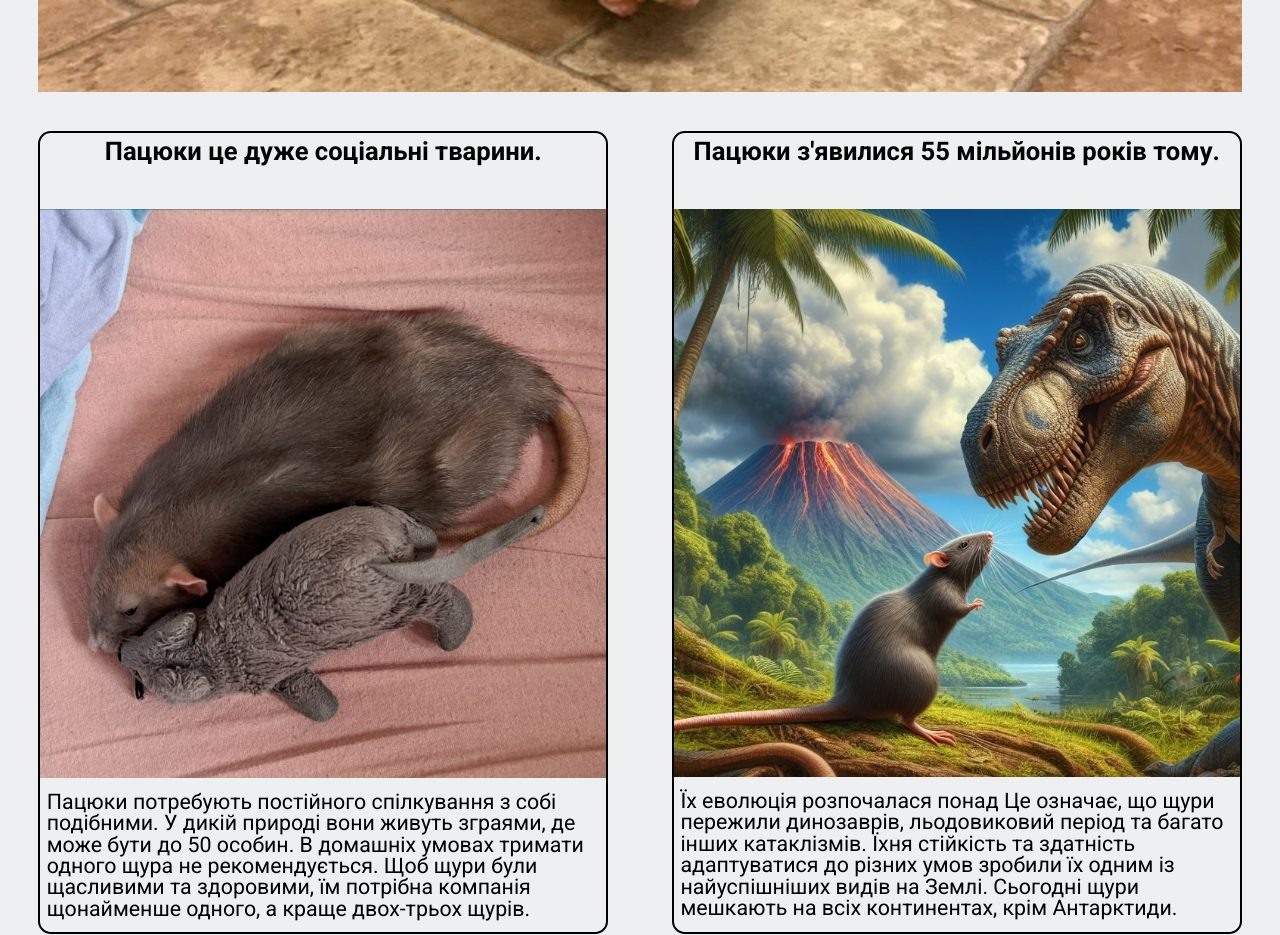
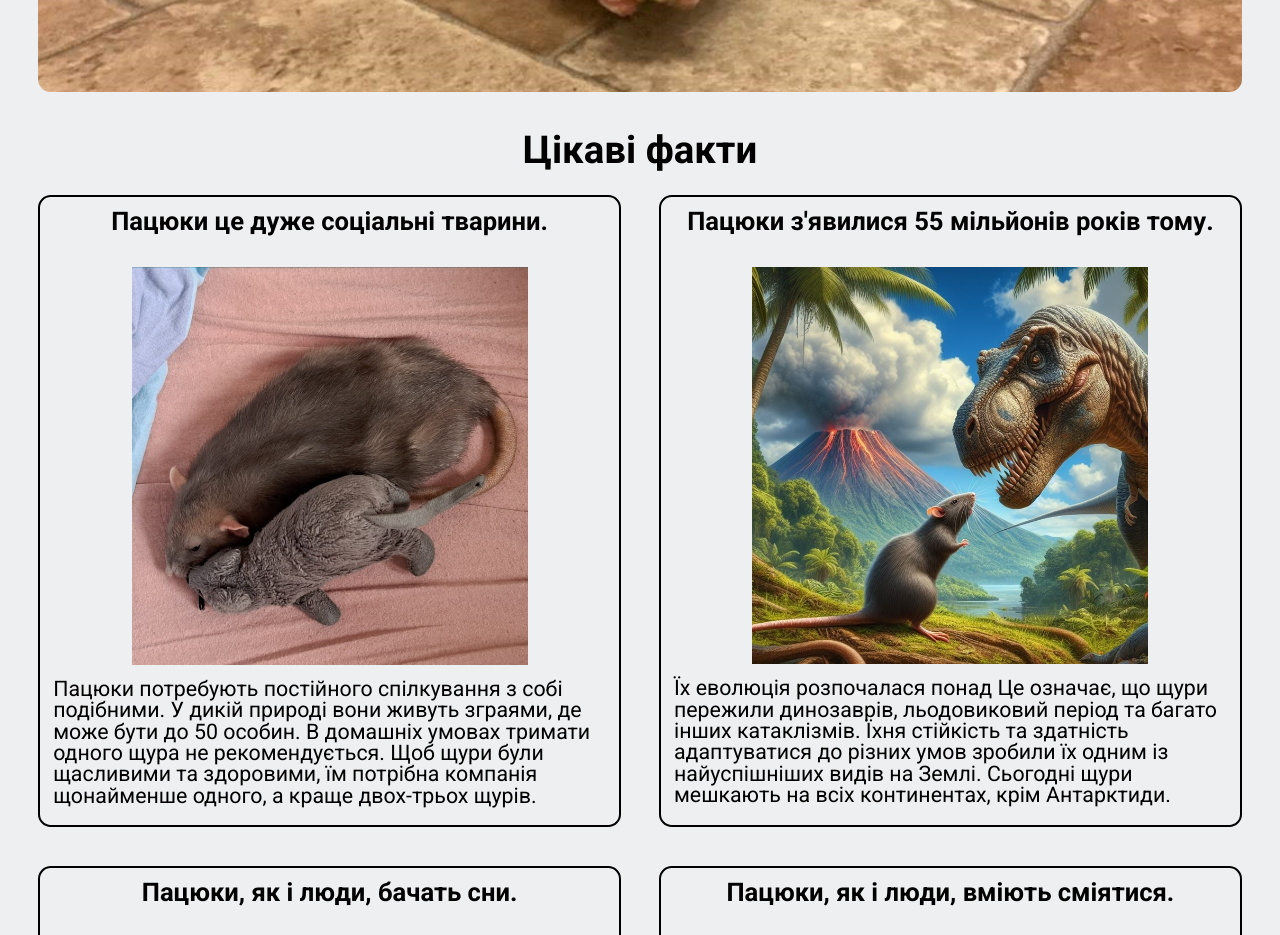
Before and after one commit to Mihalaza/Raya, a plain HTML site: page index.html in a window 1280 px wide. Shown: the part 760-1695 px from the top of the page. Drawn offline with Linux system fonts and the light colour scheme.

Commit message:
fix design

```diff
--- a/css/style.css
+++ b/css/style.css
@@ -103,18 +103,24 @@ body {
 }
 .hero-image {
   width: 100%;
+  border-radius: 1vw;
 }
 
 /*interesting-facts section*/
 .interesting-facts {
   max-width: 1400px;
   margin: 1vw 0;
+  display: flex;
+  flex-direction: column;
+  gap: 2vw;
 }
-
+.interesting-facts-heading{
+  text-align: center;
+}
 .interesting-facts-container {
   display: grid;
   grid-template-columns: repeat(2, 1fr);
-  gap: 5vw 5vw;
+  gap: 3vw 3vw;
 }
 
 .interesting-facts-card {
@@ -123,16 +129,20 @@ body {
   border-style: solid;
   border-radius: 1vw;
   max-width: 100%;
+  display: flex;
+  flex-direction: column;
+  align-items: center;
+  padding: 0.5vw;
 }
 
 .interesting-facts-card-img {
-  width: 100%;
+  width: 70%;
 }
 
 .interesting-facts-card-heading {
   margin: 0.5vw;
   text-align: center;
-  height: 5vw;
+  height: 4vw;
 }
 
 .interesting-facts-card-paragraph {
--- a/index.html
+++ b/index.html
@@ -36,6 +36,7 @@
         <img class="hero-image" src="img/1.png" alt="Криска">
       </section>
       <section class="interesting-facts">
+        <h2 class="interesting-facts-heading">Цікаві факти</h2>
         <div class="interesting-facts-container">
             <div class="interesting-facts-card">
                 <h3 class="interesting-facts-card-heading">Пацюки це дуже соціальні тварини.</h3>
```
